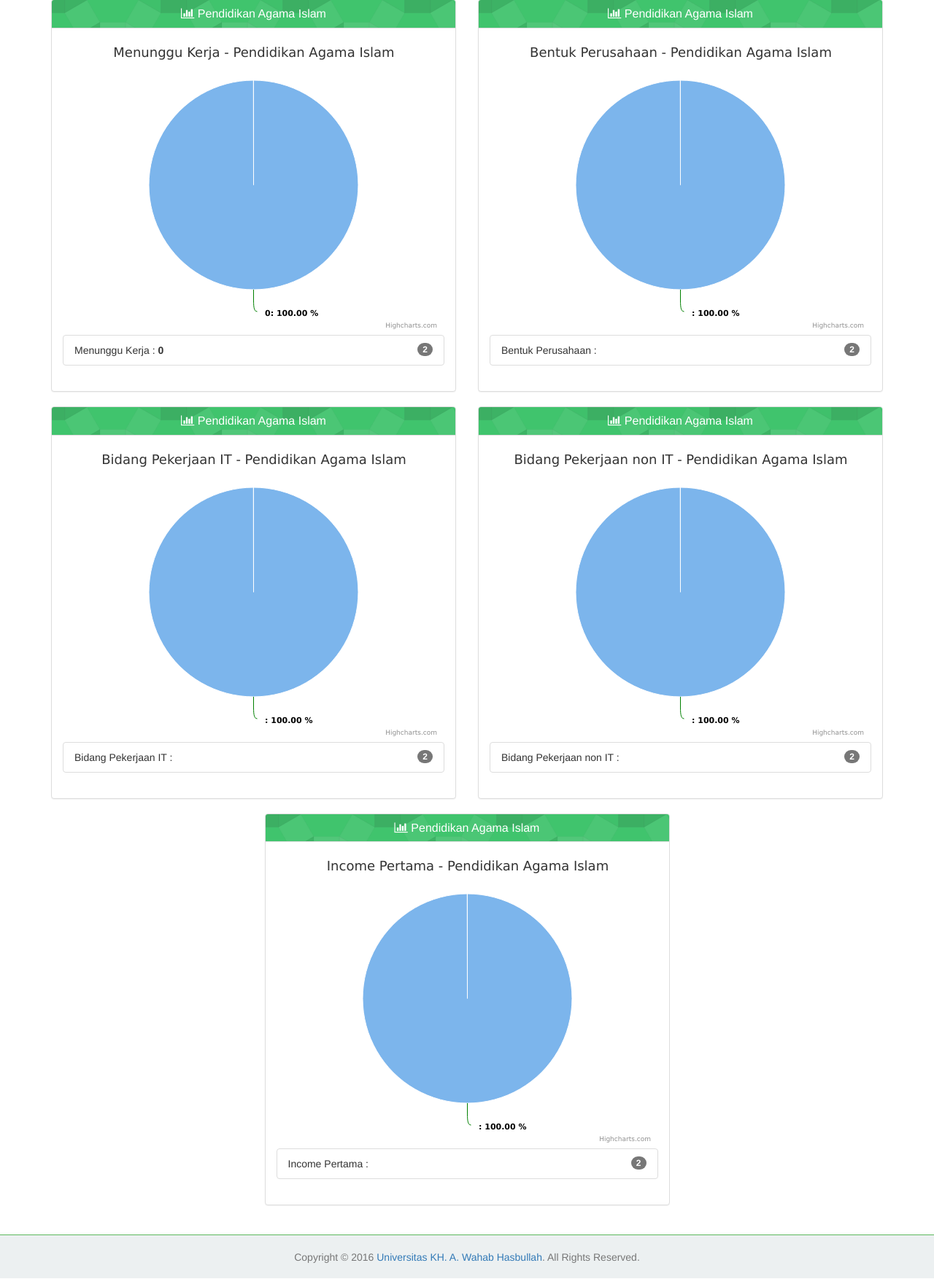
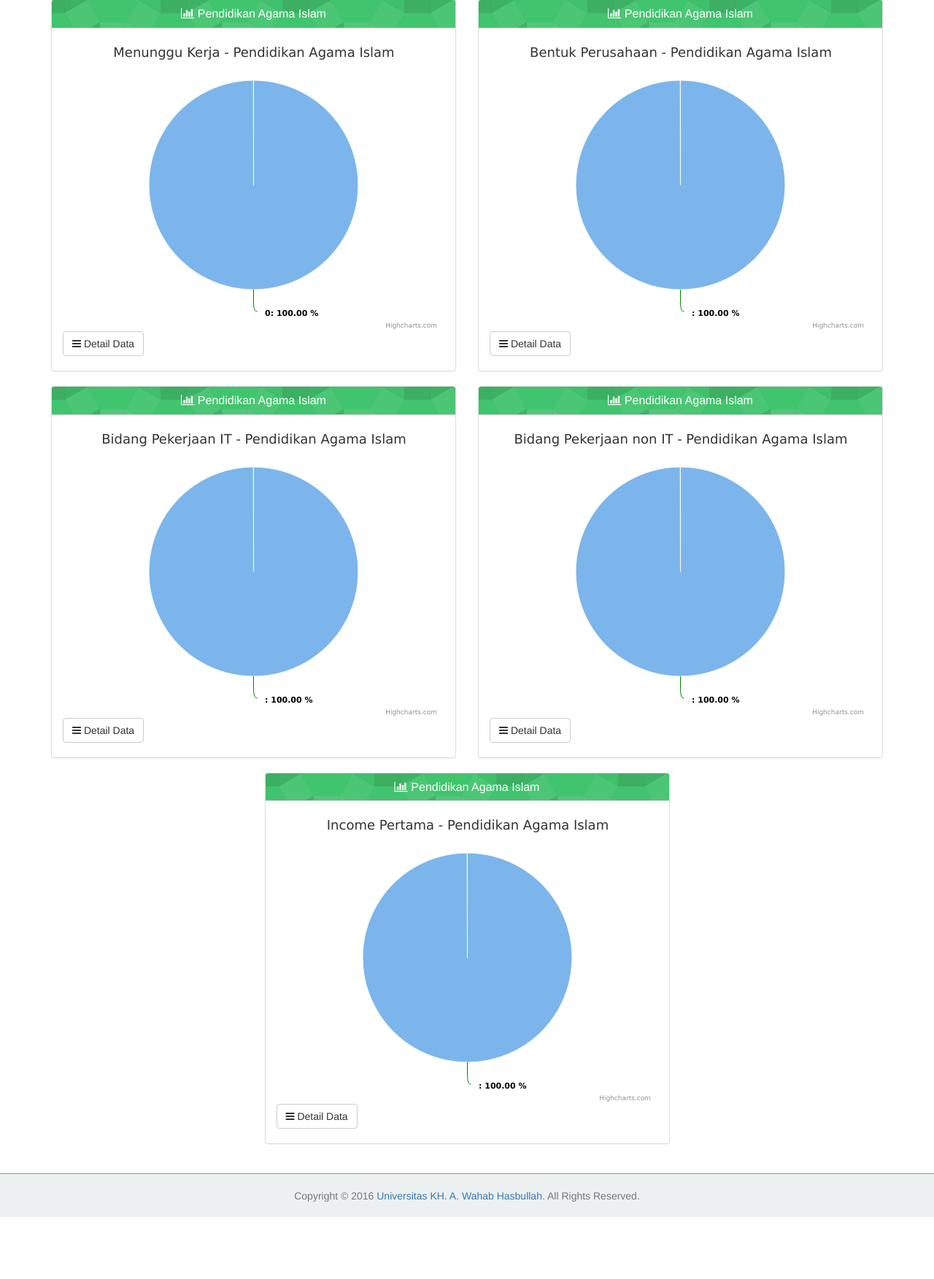
Before and after one commit to maulayyacyber/trace-unwaha, a PHP site: page /responden/pendidikan-agama-islam in a window 1280 px wide. Shown: the part 233-1986 px from the top of the page at 73% size. After the commit the page ends 1901 px from the top, so only its background shows below. Run offline with PHP 8.4, Linux system fonts and the light colour scheme; data comes from the database, SQL or seed files in the repository.

Commit message:
penambahan collapse di detail responden

```diff
--- a/module/responden/detail.php
+++ b/module/responden/detail.php
@@ -349,6 +349,12 @@
             <div id="chart-pie">
             </div>
             <div id="jumlah-total">
+              <h4 class="panel-title" style="margin-bottom:5px">
+                  <button class="btn btn-default" data-toggle="collapse" data-parent="#accordion-1" href="#collapse-menunggu">
+                    <i class="fa fa-bars"></i>  Detail Data
+                  </button>
+              </h4>
+             <div id="collapse-menunggu" class="panel-collapse collapse">
             <?php
               include "./library/environment.php";
               include "./library/database.php";
@@ -368,6 +374,7 @@
               }
             ?>
             </div>
+            </div>
           </div>
         </div>
 			</div>
@@ -380,6 +387,12 @@
 						<div id="bentuk-perusahaan">
 						</div>
             <div id="jumlah-total">
+              <h4 class="panel-title" style="margin-bottom:5px">
+                  <button class="btn btn-default" data-toggle="collapse" data-parent="#accordion-1" href="#collapse-bentuk">
+                    <i class="fa fa-bars"></i>  Detail Data
+                  </button>
+              </h4>
+              <div id="collapse-bentuk" class="panel-collapse collapse">
               <?php
                 include "./library/environment.php";
                 include "./library/database.php";
@@ -399,6 +412,7 @@
                 }
               ?>
             </div>
+            </div>
 					</div>
 				</div>
 			</div>
@@ -414,6 +428,12 @@
             <div id="bidang-pekerjaan-ti">
             </div>
             <div id="jumlah-total">
+              <h4 class="panel-title" style="margin-bottom:5px">
+                  <button class="btn btn-default" data-toggle="collapse" data-parent="#accordion-1" href="#collapse-bidang-ti">
+                    <i class="fa fa-bars"></i>  Detail Data
+                  </button>
+              </h4>
+              <div id="collapse-bidang-ti" class="panel-collapse collapse">
               <?php
                 include "./library/environment.php";
                 include "./library/database.php";
@@ -433,6 +453,7 @@
                 }
               ?>
             </div>
+            </div>
           </div>
         </div>
       </div>
@@ -445,6 +466,12 @@
             <div id="bidang-pekerjaan-non-ti">
             </div>
             <div id="jumlah-total">
+              <h4 class="panel-title" style="margin-bottom:5px">
+                  <button class="btn btn-default" data-toggle="collapse" data-parent="#accordion-1" href="#collapse-bidang-non-ti">
+                    <i class="fa fa-bars"></i>  Detail Data
+                  </button>
+              </h4>
+              <div id="collapse-bidang-non-ti" class="panel-collapse collapse">
               <?php
                 include "./library/environment.php";
                 include "./library/database.php";
@@ -464,6 +491,7 @@
                 }
               ?>
             </div>
+            </div>
           </div>
         </div>
       </div>
@@ -481,6 +509,12 @@
             <div id="income">
             </div>
             <div id="jumlah-total">
+              <h4 class="panel-title" style="margin-bottom:5px">
+                  <button class="btn btn-default" data-toggle="collapse" data-parent="#accordion-1" href="#collapse-income">
+                    <i class="fa fa-bars"></i>  Detail Data
+                  </button>
+              </h4>
+              <div id="collapse-income" class="panel-collapse collapse">
               <?php
                 include "./library/environment.php";
                 include "./library/database.php";
@@ -500,6 +534,7 @@
                 }
               ?>
             </div>
+            </div>
           </div>
         </div>
       </div>
```
